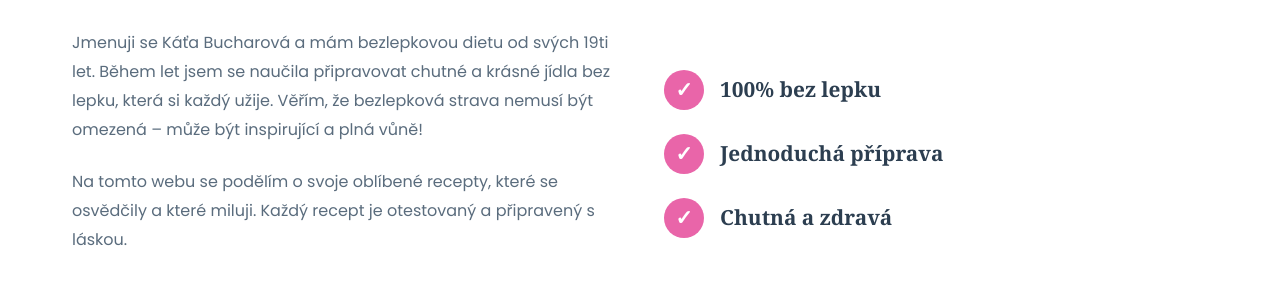
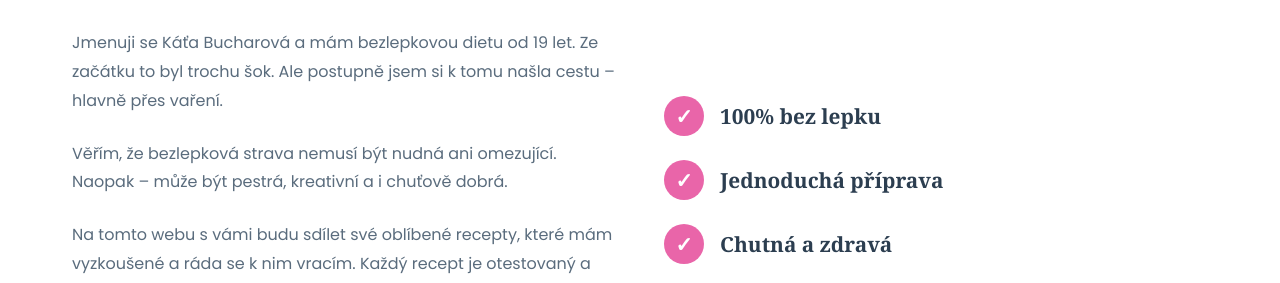
Before and after one commit to zn6htrbhvn-rgb/Kata_recepty_bezlep, a plain HTML site: page index.html in a window 1280 px wide. Shown: the part 669-952 px from the top of the page. Drawn offline with Linux system fonts and the light colour scheme; no server answers.

Commit message:
Revise content and structure of index.html
Updated the content and structure of the index.html file, including changes to the about section and other textual content.

```diff
--- a/index.html
+++ b/index.html
@@ -44,8 +44,9 @@
             <h2>O mně</h2>
             <div class="about-content">
                 <div class="about-text">
-                    <p>Jmenuji se Káťa Bucharová a mám bezlepkovou dietu od svých 19ti let. Během let jsem se naučila připravovat chutné a krásné jídla bez lepku, která si každý užije. Věřím, že bezlepková strava nemusí být omezená – může být inspirující a plná vůně!</p>
-                    <p>Na tomto webu se podělím o svoje oblíbené recepty, které se osvědčily a které miluji. Každý recept je otestovaný a připravený s láskou.</p>
+                    <p>Jmenuji se Káťa Bucharová a mám bezlepkovou dietu od 19 let. Ze začátku to byl trochu šok. Ale postupně jsem si k tomu našla cestu – hlavně přes vaření.</p>
+                    <p>Věřím, že bezlepková strava nemusí být nudná ani omezující. Naopak – může být pestrá, kreativní a i chuťově dobrá.</p>
+                    <p>Na tomto webu s vámi budu sdílet své oblíbené recepty, které mám vyzkoušené a ráda se k nim vracím. Každý recept je otestovaný a dělaný s láskou.</p>
                 </div>
                 <div class="about-features">
                     <div class="feature-item">
```
